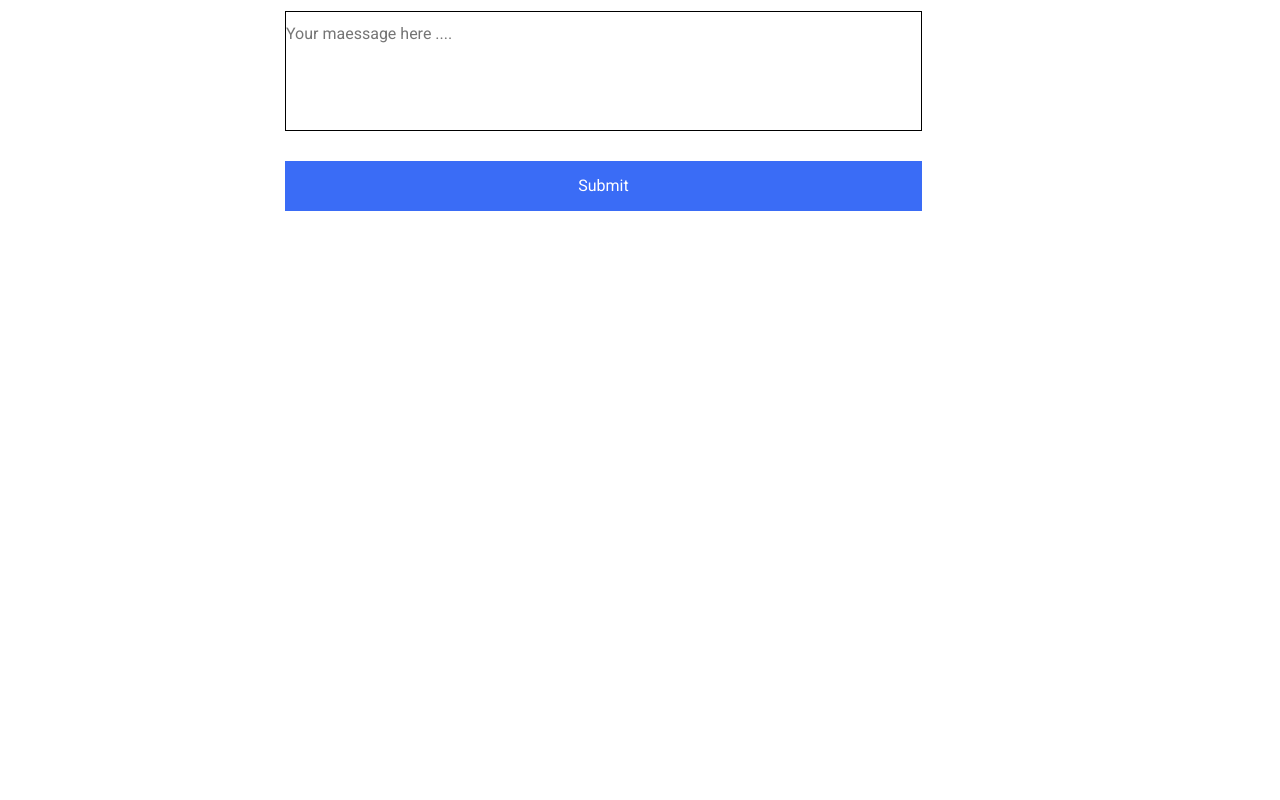
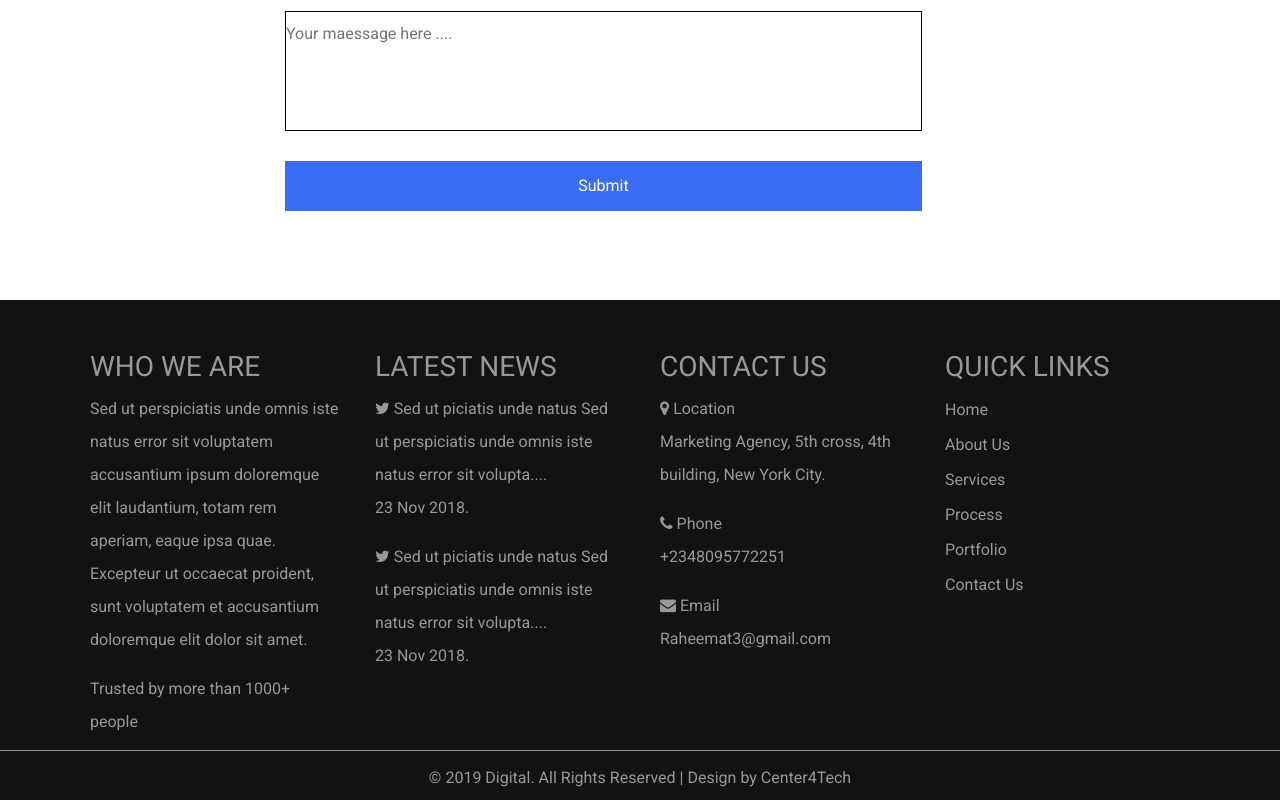
Before and after one commit to Raheematatata/second-project-C4T, a plain HTML site: page index.html in a window 1280 px wide. Shown: the part 4440-5240 px from the top of the page. Before the commit the page ends 4740 px from the top, so only its background shows below. Drawn offline with Linux system fonts and the light colour scheme.

Commit message:
section 10 code

```diff
--- a/css/style.css
+++ b/css/style.css
@@ -377,3 +377,41 @@ input[type="button"] {
   margin-top: 30px;
   color: white;
 }
+#section10 {
+  width: 100%;
+  height: auto;
+  background-color: #131212;
+  overflow: hidden;
+  color: white;
+}
+
+#footer {
+  height: 400px;
+  margin-top: 50px;
+  color: #9b9797;
+  padding-left: 20px;
+}
+
+#footer p {
+  line-height: 33px;
+}
+
+#footer span {
+  line-height: 33px;
+}
+
+#footer li a {
+  color: #9b9797;
+}
+
+#right {
+  width: 100%;
+  height: 50px;
+  border-top: 0.1px solid #9b9797;
+  color: #9b9797;
+}
+
+#right p {
+  text-align: center;
+  margin-top: 15px;
+}
--- a/index.html
+++ b/index.html
@@ -322,6 +322,60 @@
 
             </div>
         </section>
+         <footer id="section10">
+            <div class="container">
+                <div class="row">
+                    <div class="col-sm-6 col-md-6 col-lg-3" id="footer">
+                        <h3>WHO WE ARE</h3>
+                        <p>
+                                Sed ut perspiciatis unde omnis iste natus error
+                                 sit voluptatem accusantium ipsum doloremque elit laudantium,
+                                 totam rem aperiam, eaque ipsa quae. Excepteur ut occaecat proident,
+                                 sunt voluptatem et accusantium doloremque elit dolor sit amet.
+
+                               <p> Trusted by more than 1000+ people</p>
+                        </p>
+                    </div>
+                    <div class=" col-sm-6 col-md-6 col-lg-3"id="footer">
+                        <h3>LATEST NEWS</h3>
+                        <i class="fa fa-twitter"></i>
+                        <span>Sed ut piciatis unde natus
+                                Sed ut perspiciatis unde omnis iste natus error sit volupta....
+                        </span>
+                        <p>23 Nov 2018.</p>
+                        <span class="fa fa-twitter"></span>
+                        <span>Sed ut piciatis unde natus
+                                Sed ut perspiciatis unde omnis iste natus error sit volupta....
+                        </span>
+                        <p>23 Nov 2018.</p>
+                    </div>
+                    <div class="col-sm-6 col-md-6 col-lg-3" id="footer">
+                        <h3>CONTACT US</h3>
+                        <i class="fa fa-map-marker"></i>
+                       <span> Location</span>
+                       <p>Marketing Agency, 5th cross, 4th building, New York City.</p>
+                       <i class="fa fa-phone"></i>
+                       <span>Phone</span>
+                       <p>+2348095772251</p>
+                       <i class="fa fa-envelope"></i>
+                       <span>Email</span>
+                       <p>Raheemat3@gmail.com</p>
+                    </div>
+                    <div class="col-sm-6 col-md-6 col-lg-3" id="footer">
+                        <h3>QUICK LINKS</h3>
+                        <li><a href="#section1">Home</a></li>
+                        <li><a href="#section2">About Us</a></li>
+                        <li><a href="#section3">Services</a></li>
+                        <li><a href="#section4">Process</a></li>
+                        <li><a href="#section6">Portfolio</a></li>
+                        <li><a href="#section9">Contact Us</a></li>
+                    </div>
+                </div>
+            </div>
+            <div id="right">
+                    <p>&copy; 2019 Digital. All Rights Reserved | Design by Center4Tech</p>
+                </div>
+        </footer>
     </main>
         </body>
    </html>
```
